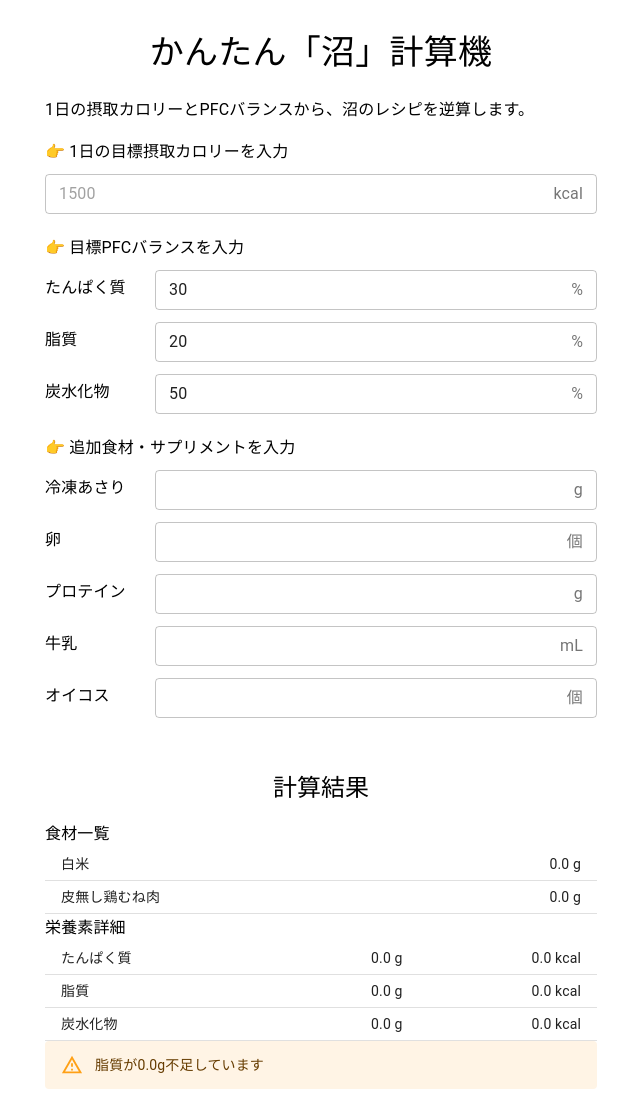
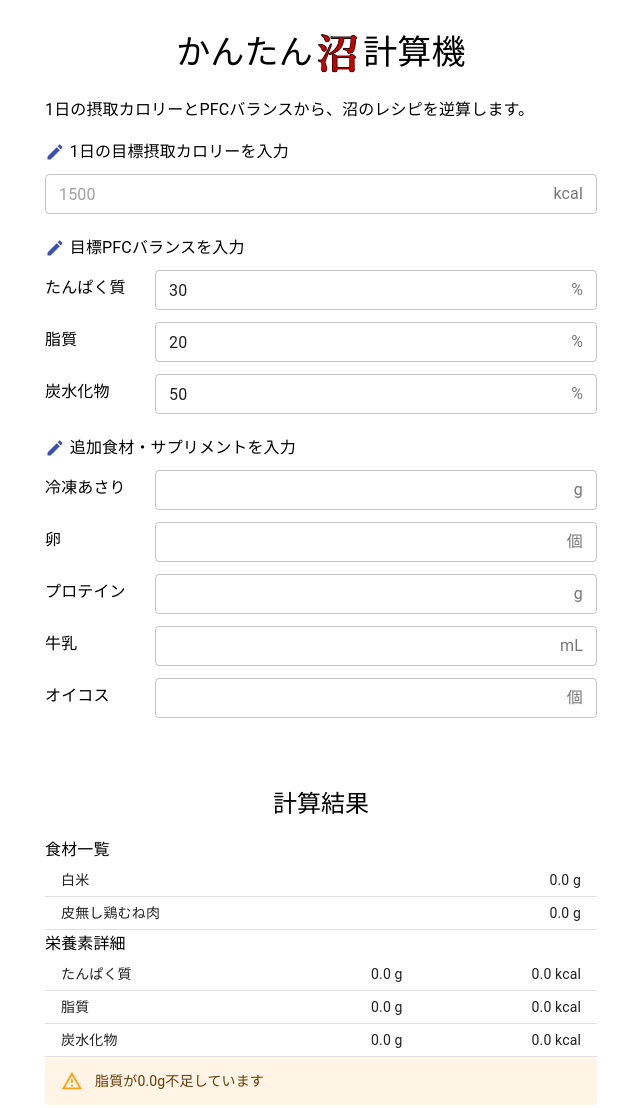
Before and after one commit to uhey22e/numa-calculator, a Gatsby site: page / in a window 1280 px wide. Shown: the whole page, without its empty margins (319-959 px from the left). Built offline with nearby package versions, Linux system fonts and the light colour scheme; Gatsby itself is replaced by a stand-in of ours.

Commit message:
沼ロゴ追加ほか

```diff
--- a/package.json
+++ b/package.json
@@ -4,6 +4,7 @@
   "license": "MIT",
   "dependencies": {
     "@material-ui/core": "^4.10.2",
+    "@material-ui/icons": "^4.9.1",
     "@material-ui/lab": "^4.0.0-alpha.56",
     "@material-ui/styles": "^4.10.0",
     "gatsby": "^2.23.11",
--- a/plugins/gatsby-plugin-top-layout/TopLayout.js
+++ b/plugins/gatsby-plugin-top-layout/TopLayout.js
@@ -14,7 +14,7 @@ export default function TopLayout(props) {
           content="minimum-scale=1, initial-scale=1, width=device-width"
         />
         <link
-          href="https://fonts.googleapis.com/css2?family=Noto+Sans+JP:wght@100;400;700&display=swap"
+          href="https://fonts.googleapis.com/css2?family=Noto+Sans+JP:wght@400;700&display=swap"
           rel="stylesheet"
         />
       </Helmet>
--- /dev/null
+++ b/src/components/InputSection.tsx
@@ -0,0 +1,27 @@
+import React from "react";
+import Box from "@material-ui/core/Box";
+import Typography from "@material-ui/core/Typography";
+import CreateIcon from "@material-ui/icons/Create";
+
+type Props = {
+  children: React.ReactNode;
+  title: string;
+};
+
+export default function InputSection(props: Props) {
+  return (
+    <Box component="div" marginBottom={2}>
+      <Box display="flex" alignItems="center">
+        <CreateIcon
+          fontSize="small"
+          color="primary"
+          style={{ marginRight: "0.3rem" }}
+        />
+        <Typography variant="subtitle1" component="h3">
+          {props.title}
+        </Typography>
+      </Box>
+      {props.children}
+    </Box>
+  );
+}
--- a/src/pages/index.tsx
+++ b/src/pages/index.tsx
@@ -1,6 +1,8 @@
 import React from "react";
 import Alert from "@material-ui/lab/Alert";
 import { Container, Box, Typography } from "@material-ui/core";
+import { useTheme } from "@material-ui/core/styles";
+import InputSection from "../components/InputSection";
 import AdditionalFoodInput from "../components/AdditionalFoodInput";
 import TargetCalorieInput from "../components/TargetCalorieInput";
 import PFCBalanceInput from "../components/PFCBalanceInput";
@@ -8,10 +10,13 @@ import CalcurationResult from "../components/CalcurationResult";
 import NutrientsDetail from "../components/NutrientsDetail";
 import Ingredient from "../ingredient";
 import { PFCBalance } from "../types";
+import logo from "../assets/logo_numa.png";
 
 type Props = {};
 
 export default function App(props: Props) {
+  const theme = useTheme();
+
   // 目標摂取カロリー
   const [targetCalorie, setTargetCalorie] = React.useState<number>(0);
   // PFCバランス
@@ -71,7 +76,28 @@ export default function App(props: Props) {
     <Container maxWidth="sm" style={{ backgroundColor: "#fff" }}>
       <Box component="div" p={3}>
         <Typography align="center" variant="h4" component="h1">
-          かんたん「沼」計算機
+          <span
+            style={{
+              verticalAlign: "bottom",
+            }}
+          >
+            かんたん
+          </span>
+          <img
+            src={logo}
+            style={{
+              height: theme.typography.fontSize * 3,
+              verticalAlign: "bottom",
+              margin: "0 4px",
+            }}
+          />
+          <span
+            style={{
+              verticalAlign: "bottom",
+            }}
+          >
+            計算機
+          </span>
         </Typography>
       </Box>
 
@@ -81,40 +107,15 @@ export default function App(props: Props) {
         </Typography>
       </Box>
 
-      <Box component="div" marginBottom={2}>
-        <Typography variant="subtitle1" component="h3">
-          <span role="img" aria-label="">
-            👉
-          </span>{" "}
-          1日の目標摂取カロリーを入力
-        </Typography>
+      <InputSection title="1日の目標摂取カロリーを入力">
         <TargetCalorieInput onChange={setTargetCalorie} />
-        {/* <div>
-          基礎代謝量の計算は
-          <a href="https://keisan.casio.jp/exec/system/1161228736">こちら</a>
-          を参考に！
-        </div> */}
-      </Box>
+      </InputSection>
 
-      <Box component="div" marginBottom={2}>
-        <Typography variant="subtitle1" component="h3">
-          <span role="img" aria-label="">
-            👉
-          </span>{" "}
-          目標PFCバランスを入力
-        </Typography>
+      <InputSection title="目標PFCバランスを入力">
         <PFCBalanceInput onChange={setPFCBalance} />
-      </Box>
+      </InputSection>
 
-      <div>
-        <Typography variant="subtitle1" component="h3">
-          <span role="img" aria-label="">
-            👉
-          </span>{" "}
-          追加食材・サプリメントを入力
-        </Typography>
-
-        <div>
+      <InputSection title="追加食材・サプリメントを入力">
         <AdditionalFoodInput
           title="冷凍あさり"
           foodName="冷凍あさり"
@@ -150,8 +151,7 @@ export default function App(props: Props) {
           unitName="個"
           onChange={handleChangeAdditionalFoods("oikos")}
         />
-        </div>
-      </div>
+      </InputSection>
 
       <Box height={50} />
 
```
Also changed, not shown: src/assets/logo_numa.png (renamed from logo_numa.png), 1 other file. Lines whose indentation alone changed are shown as unchanged.
